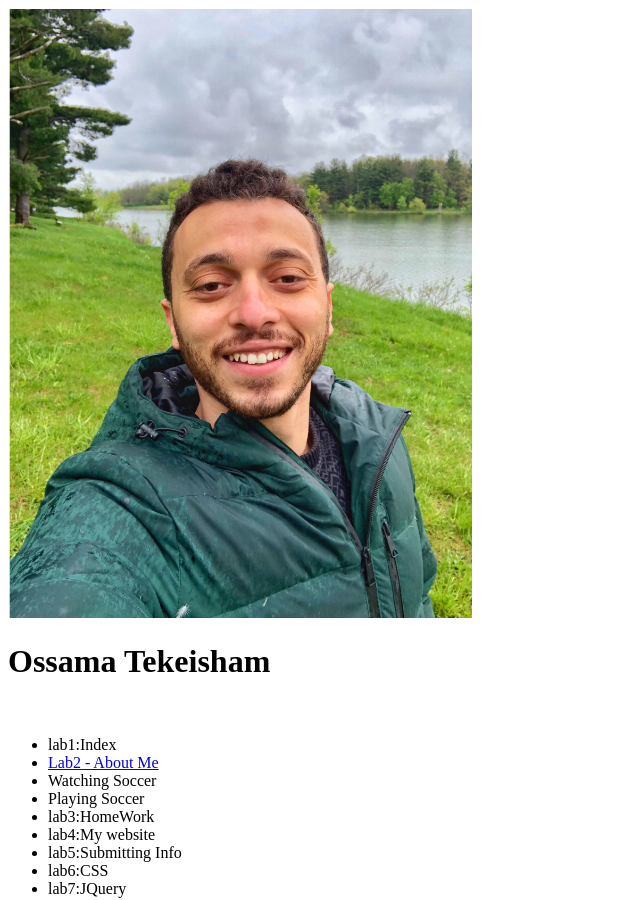
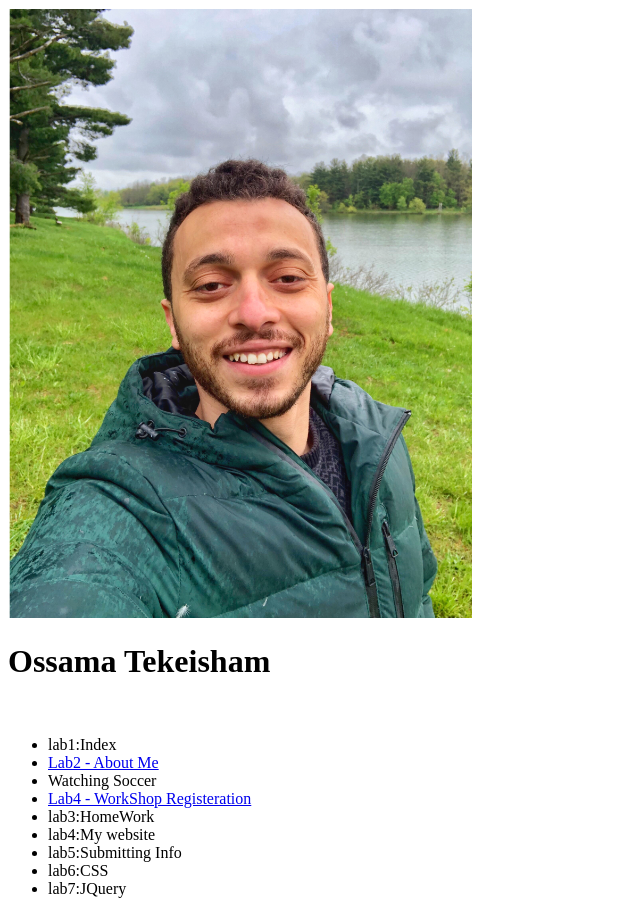
Before and after one commit to OsElsayed/wap.github.io, a plain HTML site: page index.html in a window 1280 px wide. Shown: the top 900 px of the page, without its empty margins (0-640 px from the left). Drawn offline with Linux system fonts and the light colour scheme.

Commit message:
Update index.html

```diff
--- a/index.html
+++ b/index.html
@@ -18,7 +18,7 @@
 		<li>lab1:Index</li>
 		<li><a href="lab2/AboutMe.html">Lab2 - About Me</a></li>
 		<li>Watching Soccer</li>
-		<li>Playing Soccer</li>
+		<li><a href="lab4/WorkShopRegisteration.html">Lab4 - WorkShop Registeration</a></li>
 		<li>lab3:HomeWork</li>
 		<li>lab4:My website</li>
 		<li>lab5:Submitting Info</li>
```
